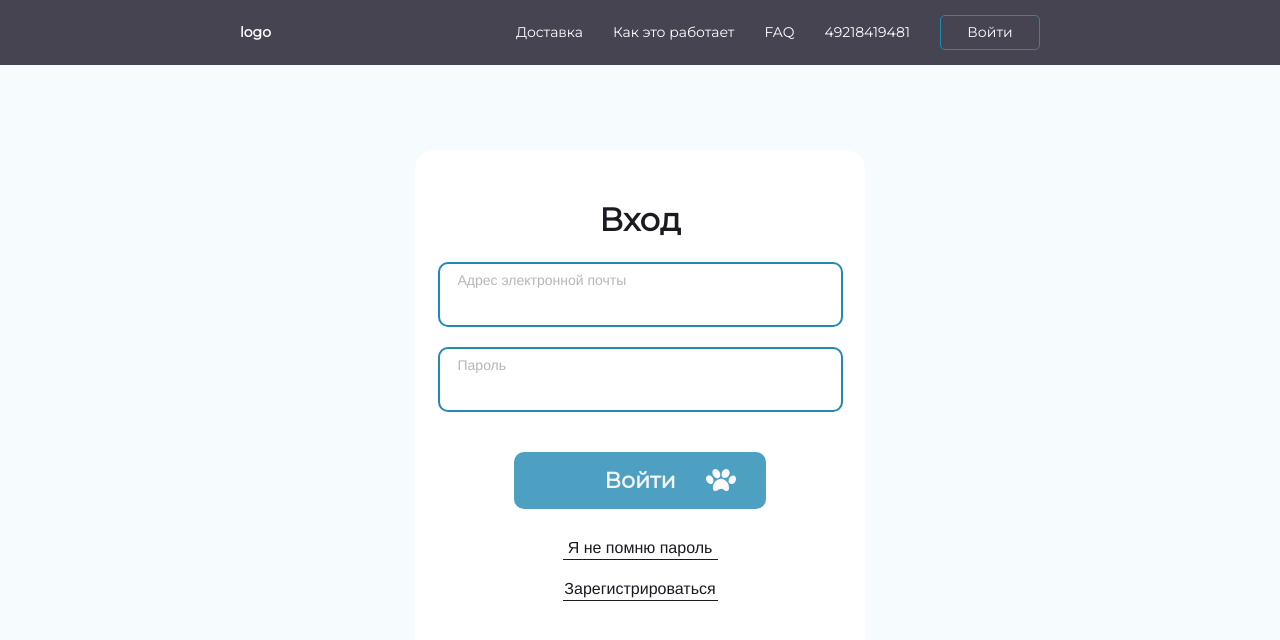
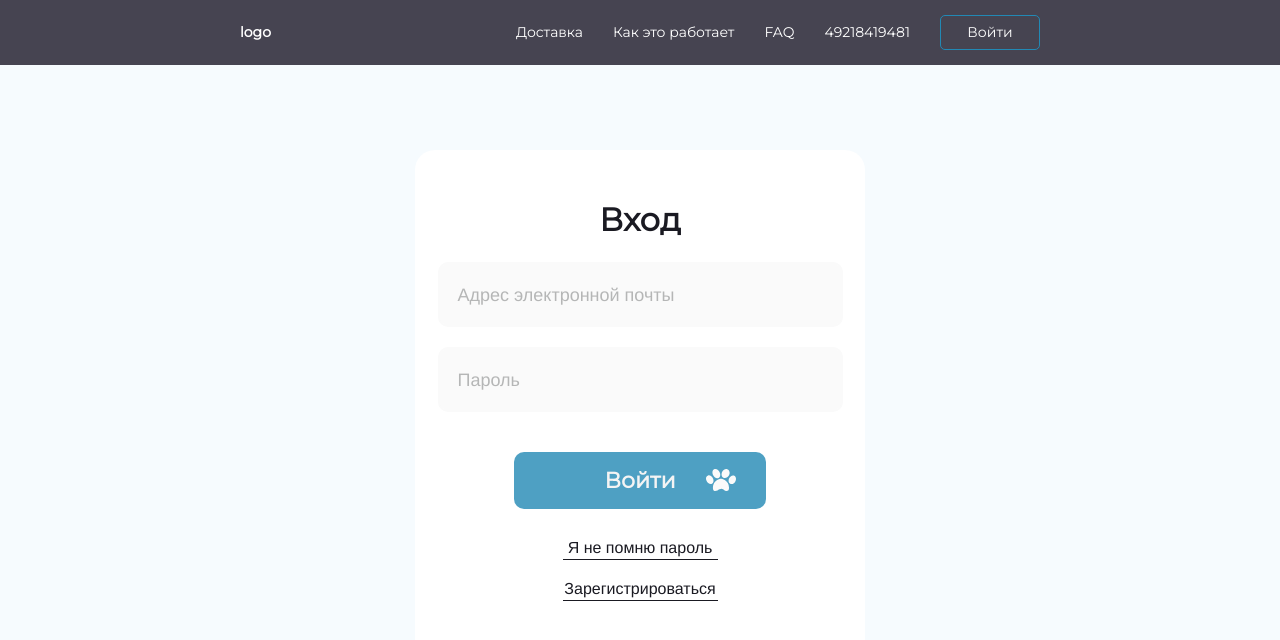
Before and after one commit to YuliaAnikeeva/f-ZooBro, a Vue app: page /login in a window 1280 px wide. Shown: the top 640 px of the page. Built offline with nearby package versions, Linux system fonts and the light colour scheme; what vue-modaltor, vue-the-mask would draw is missing.

Commit message:
lable update

```diff
--- a/src/components/LoginForm.vue
+++ b/src/components/LoginForm.vue
@@ -5,7 +5,7 @@
 
             <div class="group-field" :class="{ 'field--error wobble-error': $v.email.$error}">
                 <div class="input-block">
-                    <input v-model="email">
+                    <input v-model="email" :disabled="disabled" required>
                     <label>Адрес электронной почты</label>
                 </div>
                 <div class="error_block">
@@ -16,7 +16,7 @@
 
             <div class="group-field" :class="{ 'field--error wobble-error': $v.password.$error }">
                 <div class="input-block">
-                    <input type="password" v-model="password">
+                    <input v-model="password" :disabled="disabled" required>
                     <label>Пароль</label>
                 </div>
                 <div class="error_block">
@@ -33,7 +33,7 @@
             <Loader v-if="disabled"/>
 
             <router-link class="link" to="/recovery-password">Я не помню пароль</router-link>
-            <router-link class="link" to="/recovery-password">Зарегистрироваться</router-link>
+            <router-link class="link" to="/registration">Зарегистрироваться</router-link>
 
         </form>
 
--- a/src/components/RecoveryPasswordForm.vue
+++ b/src/components/RecoveryPasswordForm.vue
@@ -60,6 +60,7 @@ export default {
         this.$store.dispatch('auth/'+RECOVERY_REQUEST, this.email)
           .then( () => {
             this.messages = ["Письмо с паролем отправленно на почту"]
+            this.$router.push('/login')
           }).catch( (messages) => {
             this.messages = messages
           })
--- a/src/components/RegistrationForm.vue
+++ b/src/components/RegistrationForm.vue
@@ -12,7 +12,7 @@
         <div class="group-field" :class="{ 'field--error wobble-error': $v.email.$error }">
             <div class="instruction">Введите адрес электронной почты</div>
               <div class="input-block">
-                <input v-model="email">
+                <input v-model="email" :disabled="disabled" required>
                 <label >Адрес электронной почты</label>
               </div>
             <div class="error_block">
@@ -22,7 +22,7 @@
         </div>
           <div class="group-field" :class="{ 'field--error wobble-error': $v.password.$error }">
                 <div class="input-block">
-                    <input type="password" v-model="password">
+                    <input type="password" v-model="password" :disabled="disabled" required>
                     <label>Пароль</label>
                 </div>
                 <div class="error_block">
```
